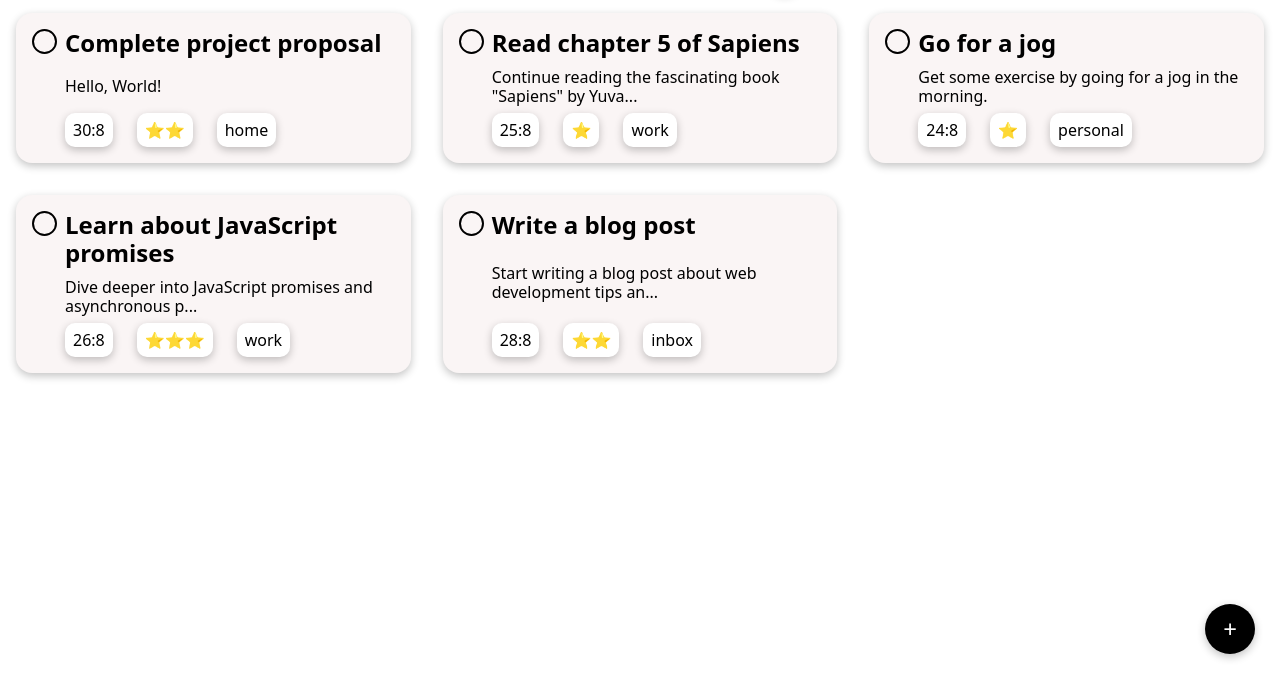
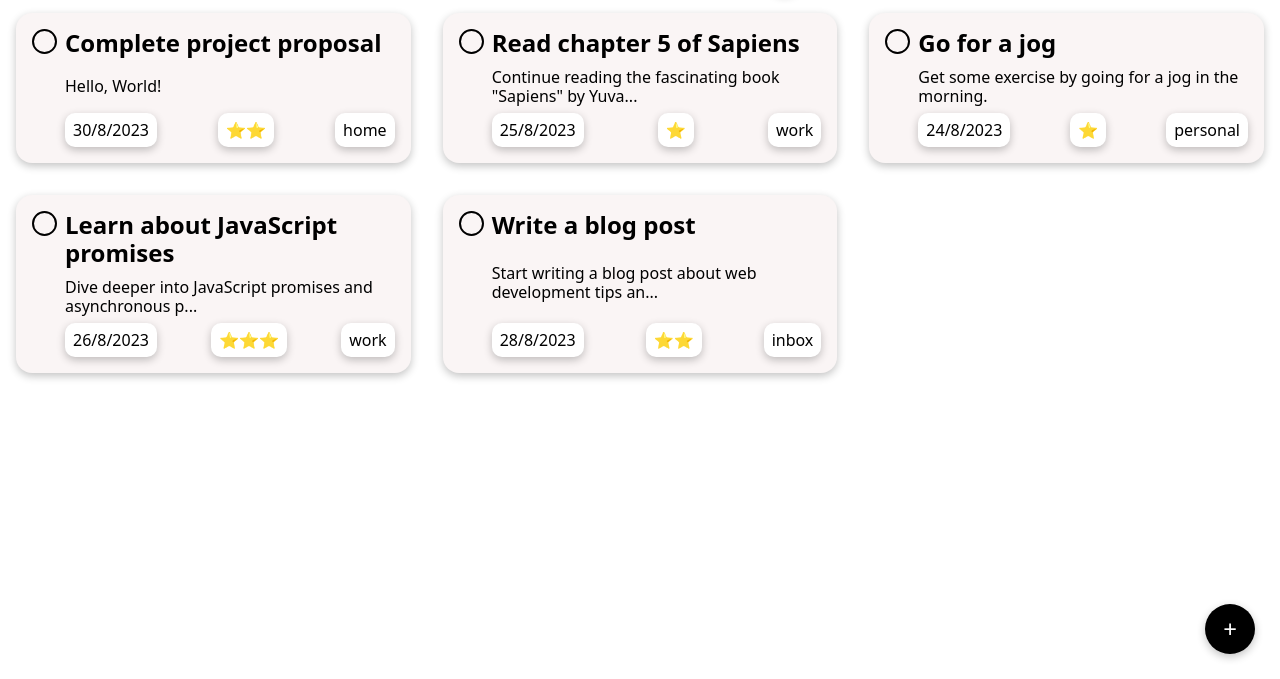
Before and after one commit to shravzzv/ODIN-Todo-list-project, a website built with webpack: page dist/index.html in a window 1280 px wide. Shown: the part 121-800 px from the top of the page. Built offline with nearby package versions, Linux system fonts and the light colour scheme.

Commit message:
feat: show dd/mm/yyyy with updates styles for todos

```diff
--- a/src/components/expandedTodo.js
+++ b/src/components/expandedTodo.js
@@ -35,7 +35,7 @@ const ExpandedTodo = ({ title, desc, due, priority, list, complete }) => {
   section.className = 'section'
 
   const dateEl = document.createElement('button')
-  dateEl.textContent = `${due.getDate()}:${due.getMonth()}`
+  dateEl.textContent = `${due.getDate()}/${due.getMonth()}/${due.getFullYear()}`
   dateEl.className = 'date'
 
   const priorityEl = document.createElement('button')
--- a/src/components/shortTodo.js
+++ b/src/components/shortTodo.js
@@ -24,7 +24,7 @@ const ShortTodo = ({ title, desc, due, priority, list }) => {
   subContainer.className = 'subContainer'
 
   const dateEl = document.createElement('button')
-  dateEl.textContent = `${due.getDate()}:${due.getMonth()}`
+  dateEl.textContent = `${due.getDate()}/${due.getMonth()}/${due.getFullYear()}`
   dateEl.className = 'date'
 
   const priorityEl = document.createElement('button')
--- a/src/styles/main.css
+++ b/src/styles/main.css
@@ -209,7 +209,7 @@ button:hover {
   width: 100%;
   display: flex;
   align-items: center;
-  gap: 1.5em;
+  justify-content: space-between;
 }
 
 .shortTodo .subContainer > button {
```
Also changed, not shown: dist/main.js.
